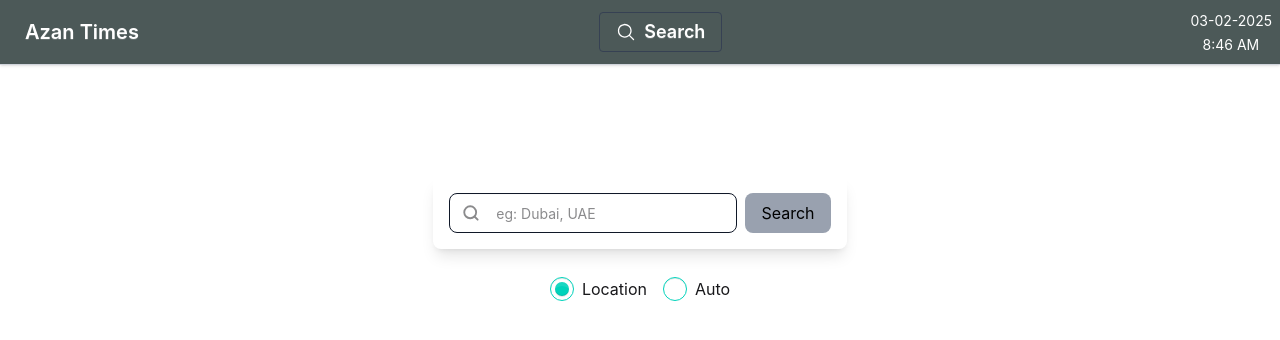
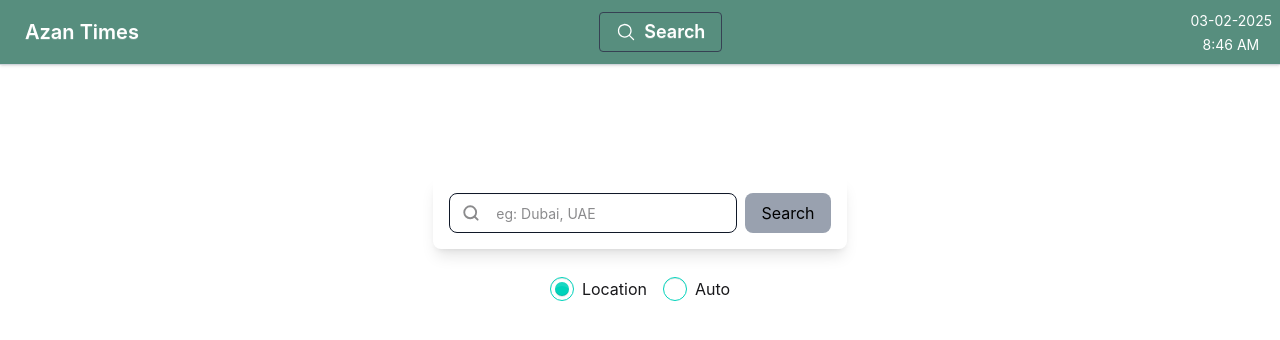
Before and after one commit to salsabeel10/azan-app, a React (Vite) app: page /search in a window 1280 px wide. Shown: the top 340 px of the page. Built offline with nearby package versions, Linux system fonts and the light colour scheme.

Commit message:
Vintage new color

```diff
--- a/src/components/NavBar.jsx
+++ b/src/components/NavBar.jsx
@@ -41,7 +41,7 @@ const NavBar = () => {
           </p>
         </div>
 
-        <div className="flex-none">
+        <div className="flex-none text-white">
           <span className="text-sm">{formattedDate}</span>
           <br />
           <span className="text-sm pl-3">{currentTime}</span>
--- a/src/index.css
+++ b/src/index.css
@@ -20,10 +20,10 @@
 
 /* light theme 8AA6A3 */
 @theme{
-  --color-navbar: #4C5958; /* Pure white for a clean navbar */
-  --color-body: #BFBFBF; /* Slightly warmer light gray for a softer look */
-  --color-listBgEv: #8AA6A3; /* Soft, neutral gray-blue for even list items */
-  --color-listBgOd: #4C5958; /* Slightly darker gray-blue for odd list items */
-  --color-listBorder: #127369; /* Softer border to blend better */
-  --color-listText: #ffff; /* Darker shade for better readability */
+  --color-navbar: #578E7E; /* Slightly warmer light gray for a softer look */
+  --color-body: #FFFAEC; /* Pure white for a clean navbar */
+  --color-listBgEv: #578E7E; /* A slightly darker gray-blue for odd list items */
+  --color-listBgOd: #3D3D3D; /* A darker shade of gray-blue for even list items */
+  --color-listBorder: #F5EFFF; /* Softer border to blend better */
+  --color-listText: #ffff;
 }
```
